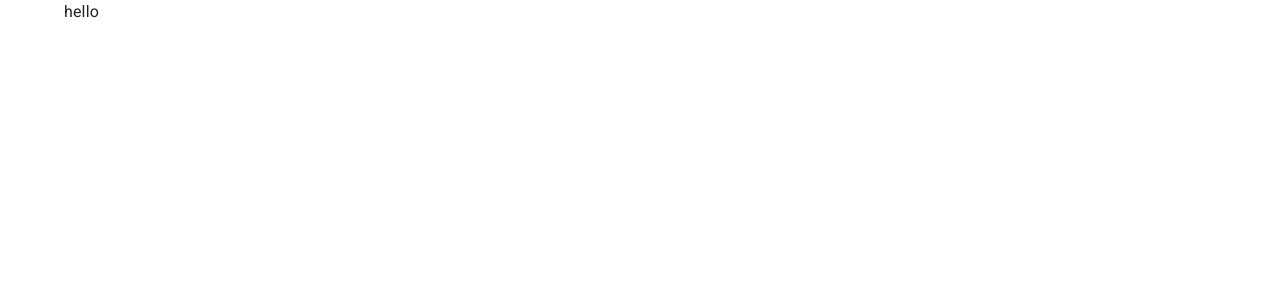
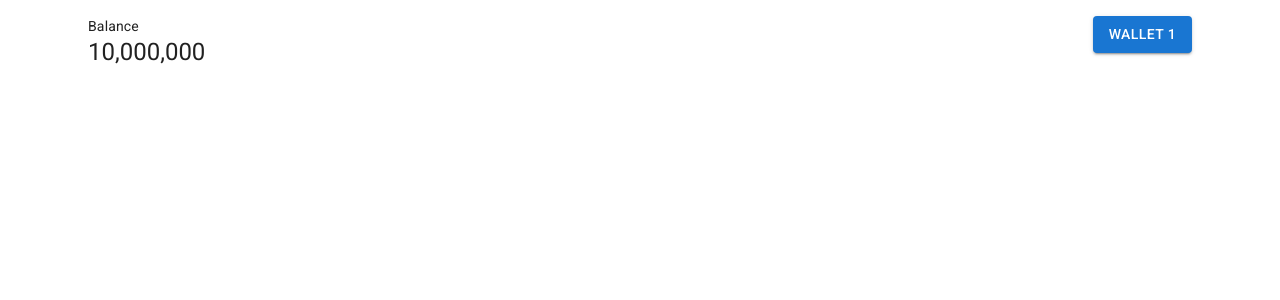
Before and after one commit to wallock-team/wallock-web, a Next.js app: page /transactions in a window 1280 px wide. Shown: the top 300 px of the page. Built offline with nearby package versions, Linux system fonts and the light colour scheme.

Commit message:
Add WalletBalance

```diff
--- /dev/null
+++ b/components/wallet-balance.tsx
@@ -0,0 +1,19 @@
+import { Typography, Button, Grid } from '@mui/material'
+
+type Props = {
+  balance: number
+}
+
+const WalletBalance = (props: Props) => (
+  <Grid container justifyContent='space-between' sx={{ my: 2 }}>
+    <Grid item xs='auto'>
+      <Typography variant='body2'>Balance</Typography>
+      <Typography variant='h5'>{props.balance.toLocaleString()}</Typography>
+    </Grid>
+    <Grid item xs='auto'>
+      <Button variant='contained'>Wallet 1</Button>
+    </Grid>
+  </Grid>
+)
+
+export default WalletBalance
--- a/pages/transactions.tsx
+++ b/pages/transactions.tsx
@@ -1,5 +1,11 @@
+import { Container } from '@mui/material'
 import { NextPage } from 'next'
+import WalletBalance from '../components/wallet-balance'
 
-const Transactions: NextPage = () => <div>hello</div>
+const Transactions: NextPage = () => (
+  <Container>
+    <WalletBalance balance={10_000_000} />
+  </Container>
+)
 
 export default Transactions
```
